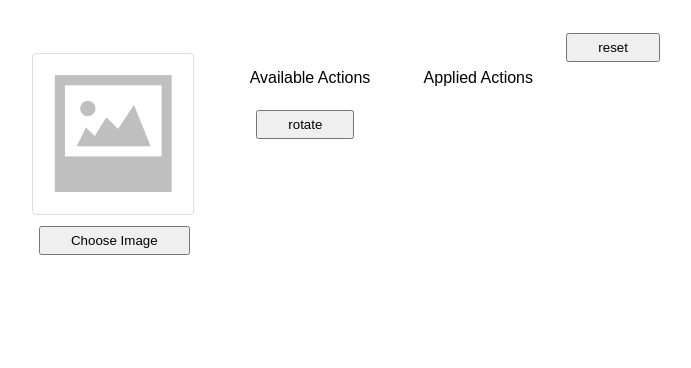
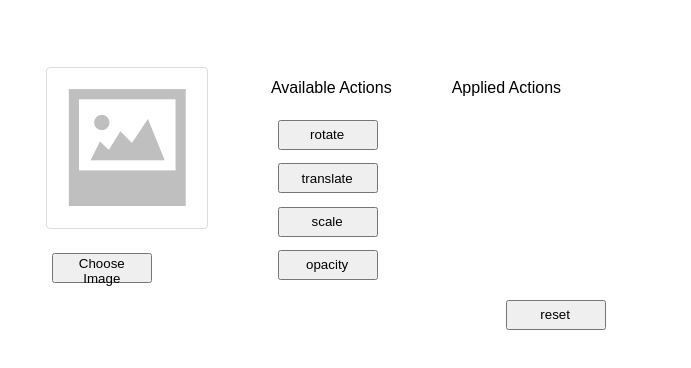
Before and after one commit to ShalaXD/image-editing-React-project, a React (Create React App) app: page / in a window 1280 px wide. Shown: the top 368 px of the page, without its empty margins (21-712 px from the left). Built offline with nearby package versions, Linux system fonts and the light colour scheme.

Commit message:
all features done

```diff
--- a/src/App.css
+++ b/src/App.css
@@ -2,37 +2,36 @@
   text-align: center;
 }
 
-.App-logo {
-  animation: App-logo-spin infinite 20s linear;
-  height: 80px;
-}
-
-.App-header {
-  background-color: #222;
-  height: 150px;
-  padding: 20px;
-  color: white;
-}
-
-.App-intro {
-  font-size: large;
-}
-
-
-.overall,.image,.available,.applied {
-  margin:20pt ;
+.overall,.image {
+  margin:25pt ;
   float: left;
 }
 
+.available,.applied{
+  height: 200px;
+  float: left;
+  margin: 30px;
+}
+
+.resetbutton{
+  float: right;
+}
+
+.choosebutton{
+  margin-top: 20px;
+}
 
 .overall {
-  width:800px;
+  width:600px;
 }
 
 button {
-  padding: 5px 30px;
+  padding-left:5px;
   margin: 5pt;
+  height: 30px;
+  width: 100px;
 }
+
 
 
 img{
@@ -43,7 +42,7 @@ img{
 }
 
 .hidden{
-  display: none;
+  opacity:0;
 }
 
 .rotate{
@@ -52,3 +51,10 @@ img{
 .opacity{
   opacity: 0.5;
 }
+
+.translate{
+  transform: translate(-40px);
+}
+.scale{
+  transform: scale(0.5);
+}
--- a/src/App.js
+++ b/src/App.js
@@ -9,7 +9,7 @@ import './App.css';
 class App extends Component {
   constructor(props) {
     super(props);
-    this.state={ rotate:false }
+    this.state={rotate:false,translate:false,scale:false,opacity:false }
     this.changeHandler = this.changeHandler.bind(this);
   }
   changeHandler(state) {
@@ -19,16 +19,19 @@ class App extends Component {
     return (
       <div className="overall">
         <div className="image">
-          <ImageUpload rotate={this.state.rotate} />
+          <ImageUpload rotate={this.state.rotate}
+                        translate={this.state.translate}
+                        scale={this.state.scale}
+                        opacity={this.state.opacity} />
         </div>
         <div className="editing">
-          <Application onChange={this.changeHandler} rotate={this.state.rotate} />
-
+          <Application onChange={this.changeHandler}
+                        rotate={this.state.rotate}
+                        translate={this.state.translate}
+                        scale={this.state.scale}
+                        opacity={this.state.opacity} />
         </div>
-        <button className="reset">
-          reset
-        </button>
-    </div>
+      </div>
     )
   }
 }
@@ -51,14 +54,27 @@ class ImageUpload extends React.Component {
     reader.readAsDataURL(file)
   }
   render() {
-    let applied_func = this.props.rotate ? 'rotate' : '';
+    let css_transform = ''
+    let css_opacity = ''
+    if (this.props.rotate){
+      css_transform = css_transform+' rotate(45deg)'
+    }
+    if (this.props.translate){
+      css_transform = css_transform+' translate(-40px)'
+    }
+    if (this.props.scale){
+      css_transform = css_transform+' scale(0.5)'
+    }
+    if (this.props.opacity){
+      css_opacity = css_opacity+'0.5'
+    }
 
     let {imagePreviewUrl, file} = this.state;
-    let $imagePreview = null;
+    let imagePreview = null;
     if (imagePreviewUrl) {
-      $imagePreview = (<img src={imagePreviewUrl} alt="" />);
+      imagePreview = (<img src={imagePreviewUrl} style={{ transform: css_transform, opacity:css_opacity }} alt="" />);
     } else {
-      $imagePreview = (<div className={applied_func}>
+      imagePreview = (<div>
         <img src={noImage} className="image_dis" alt="no image"
         ref={(img) => {this.imageTag = img;}} />
       </div>);
@@ -66,12 +82,12 @@ class ImageUpload extends React.Component {
     return (
       <div className="previewComponent">
       <div className="imgPreview">
-        {$imagePreview}
+        {imagePreview}
       </div>
         <input id="fileInput"
           type="file"
           onChange={(e)=>this.handleImageChange(e)} style={{ display: 'none' }} />
-        <button href="#" id="fileSelect">
+        <button href="#" className="choosebutton">
           <label htmlFor="fileInput">Choose Image</label>
         </button>
       </div>
@@ -87,6 +103,18 @@ class Application extends React.Component {
     if(func==="rotation"){
       this.props.onChange({rotate : !this.props.rotate});
     }
+    if(func==="translation"){
+      this.props.onChange({translate : !this.props.translate});
+    }
+    if(func==="scaling"){
+      this.props.onChange({scale : !this.props.scale});
+    }
+    if(func==="opacity_change"){
+      this.props.onChange({opacity : !this.props.opacity});
+    }
+    if(func==="resetImage"){
+      this.props.onChange({rotate:false, translate:false,scale:false, opacity:false});
+    }
   }
   render() {
     return<div className="edit">
@@ -99,8 +127,27 @@ class Application extends React.Component {
                        rotate
                   </button>
                 </dt>
+                <dt>
+                  <button className={(!this.props.translate)? '' : 'hidden'}
+                     onClick={() => this.handleClick("translation")}>
+                       translate
+                  </button>
+                </dt>
+                <dt>
+                  <button className={(!this.props.scale)? '' : 'hidden'}
+                     onClick={() => this.handleClick("scaling")}>
+                       scale
+                  </button>
+                </dt>
+                <dt>
+                  <button className={(!this.props.opacity)? '' : 'hidden'}
+                     onClick={() => this.handleClick("opacity_change")}>
+                       opacity
+                  </button>
+                </dt>
               </dl>
             </div>
+
             <div className="applied">
               <p> Applied Actions</p>
               <dl>
@@ -110,7 +157,31 @@ class Application extends React.Component {
                        rotated
                   </button>
                 </dt>
+                <dt>
+                  <button className={(this.props.translate)? '' : 'hidden'}
+                     onClick={() => this.handleClick("translation")}>
+                       translate
+                  </button>
+                </dt>
+                <dt>
+                  <button className={(this.props.scale)? '' : 'hidden'}
+                     onClick={() => this.handleClick("scaling")}>
+                       scale
+                  </button>
+                </dt>
+                <dt>
+                  <button className={(this.props.opacity)? '' : 'hidden'}
+                     onClick={() => this.handleClick("opacity_change")}>
+                       opacity
+                  </button>
+                </dt>
               </dl>
+            </div>
+
+            <div className="resetbutton">
+            <button onClick={() => this.handleClick("resetImage")}>
+              reset
+            </button>
             </div>
           </div>;
   }
```
Also changed, not shown: 1 other file (tests, documents, lock files or other folders).
